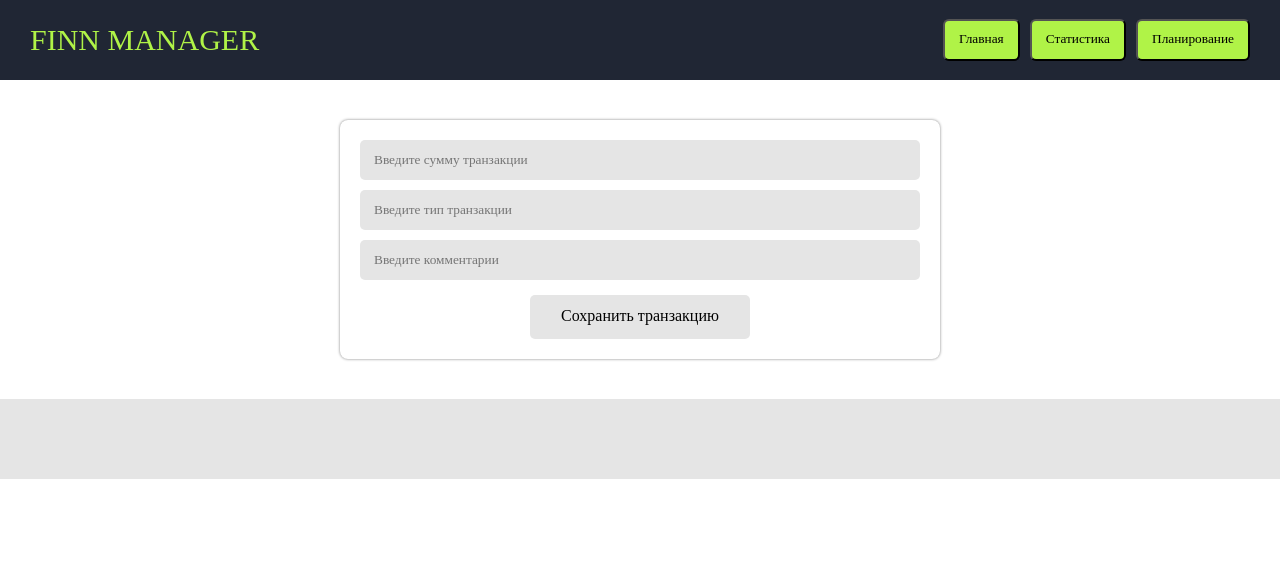
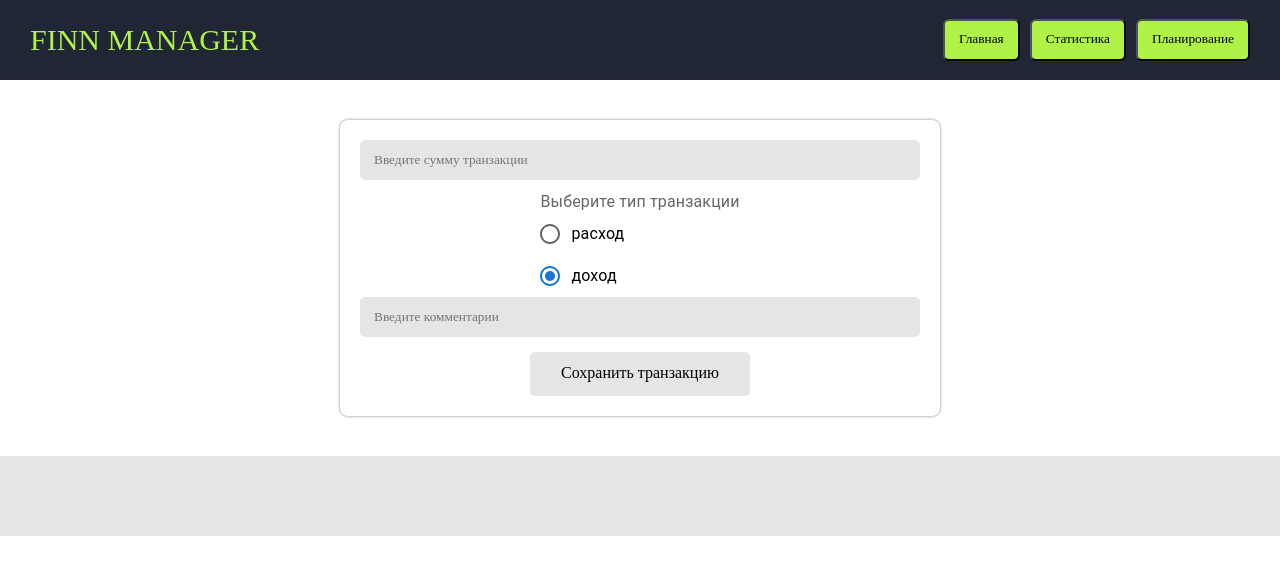
Before and after one commit to sergey87chuvasov/react-project12, a React (Create React App) app: page /plan in a window 1280 px wide. Shown: the top 574 px of the page. Built offline with nearby package versions, Linux system fonts and the light colour scheme.

Commit message:
added in project work with MUI

```diff
--- a/package.json
+++ b/package.json
@@ -3,6 +3,9 @@
   "version": "0.1.0",
   "private": true,
   "dependencies": {
+    "@emotion/react": "^11.11.1",
+    "@emotion/styled": "^11.11.0",
+    "@mui/material": "^5.14.8",
     "@testing-library/jest-dom": "^5.17.0",
     "@testing-library/react": "^13.4.0",
     "@testing-library/user-event": "^13.5.0",
--- a/src/components/pages/Main.jsx
+++ b/src/components/pages/Main.jsx
@@ -1,4 +1,11 @@
 import React, { useState } from 'react';
+
+import Radio from '@mui/material/Radio';
+import RadioGroup from '@mui/material/RadioGroup';
+import FormControlLabel from '@mui/material/FormControlLabel';
+import FormControl from '@mui/material/FormControl';
+import FormLabel from '@mui/material/FormLabel';
+
 import Footer from '../views/global/Footer';
 import InputComponent from '../comps/Input';
 import css from '../../styles/form.css';
@@ -9,7 +16,7 @@
   const { action } = props;
 
   const [value, setValue] = useState('');
-  const [type, setType] = useState('');
+  const [type, setType] = useState('доход');
   const [comment, setComment] = useState('');
 
   const validation = () => {
@@ -21,11 +28,19 @@
       action((prev) => [...prev, dataLine]);
 
       setValue('');
-      setType('');
+      setType('доход');
       setComment('');
     } else {
       console.log('валидация прошла не успешно');
     }
+  };
+
+  const handleChange = (event) => {
+    setType(event.target.value);
+  };
+
+  const handleChangeComment = (event) => {
+    setComment(event.target.value);
   };
 
   return (
@@ -36,16 +51,80 @@
           action={setValue}
           placeholder={'Введите сумму транзакции'}
         />
-        <InputComponent
+        <FormControl>
+          <FormLabel id='demo-controlled-radio-buttons-group'>
+            Выберите тип транзакции
+          </FormLabel>
+          <RadioGroup
+            aria-labelledby='demo-controlled-radio-buttons-group'
+            name='controlled-radio-buttons-group'
+            value={type}
+            onChange={handleChange}
+          >
+            <FormControlLabel
+              value='расход'
+              control={<Radio />}
+              label='расход'
+            />
+            <FormControlLabel value='доход' control={<Radio />} label='доход' />
+          </RadioGroup>
+        </FormControl>
+        {/* <InputComponent
           inputValue={type}
           action={setType}
           placeholder={'Введите тип транзакции'}
-        />
-        <InputComponent
-          inputValue={comment}
-          action={setComment}
-          placeholder={'Введите комментарии'}
-        />
+        /> */}
+        {type === 'доход' && (
+          <InputComponent
+            inputValue={comment}
+            action={setComment}
+            placeholder={'Введите комментарии'}
+          />
+        )}
+        {type === 'расход' && (
+          <FormControl>
+            <FormLabel id='demo-controlled-radio-buttons-group'>
+              Выберите тип расходов
+            </FormLabel>
+            <RadioGroup
+              aria-labelledby='demo-controlled-radio-buttons-group'
+              name='controlled-radio-buttons-group'
+              value={comment}
+              onChange={handleChangeComment}
+            >
+              <FormControlLabel
+                value='покупка продуктов'
+                control={<Radio />}
+                label='покупка продуктов'
+              />
+              <FormControlLabel
+                value='оплата счетов'
+                control={<Radio />}
+                label='оплата счетов'
+              />
+              <FormControlLabel
+                value='покупка одежды'
+                control={<Radio />}
+                label='покупка одежды'
+              />
+              <FormControlLabel
+                value='расходы на транспорт'
+                control={<Radio />}
+                label='расходы на транспорт'
+              />
+              <FormControlLabel
+                value='развлечения'
+                control={<Radio />}
+                label='развлечения'
+              />
+              <FormControlLabel
+                value='путешествия'
+                control={<Radio />}
+                label='путешествия'
+              />
+            </RadioGroup>
+          </FormControl>
+        )}
         <Button
           backgroundColor={
             value.length < 3
--- a/src/components/views/local/DataList.jsx
+++ b/src/components/views/local/DataList.jsx
@@ -11,32 +11,30 @@
   const filterDataSumm = data
     .filter((item) => item.split('::')[1] === dataType)
     .reduce((summ, item) => {
-      return (
-        summ +
-        +(item.split('::')[0].split(' ')[0] + item.split('::')[0].split(' ')[1])
-      );
+      // console.log('filterDataSumm', item);
+      // console.log(summ);
+      // console.log(item.split('::')[0]);
+      return summ + +item.split('::')[0];
     }, 0);
 
   const filterDataDelta = data.reduce((summ, item) => {
+    // console.log(item);
     if (item.split('::')[1] === 'доход') {
-      return (
-        summ +
-        +(item.split('::')[0].split(' ')[0] + item.split('::')[0].split(' ')[1])
-      );
+      // console.log(item);
+      return summ + +item.split('::')[0];
     } else {
-      return (
-        summ -
-        +(item.split('::')[0].split(' ')[0] + item.split('::')[0].split(' ')[1])
-      );
+      return summ - +item.split('::')[0];
     }
   }, 0);
+
+  // console.log(filterDataDelta);
 
   const reduceDataType1 = () => setDataType('доход');
   const reduceDataType2 = () => setDataType('расход');
   const reduceDataType3 = () => setDataType('');
 
   useEffect(() => {
-    console.log(data);
+    // console.log(data);
   }, []);
 
   return (
```
Also changed, not shown: 1 other file (tests, documents, lock files or other folders).
